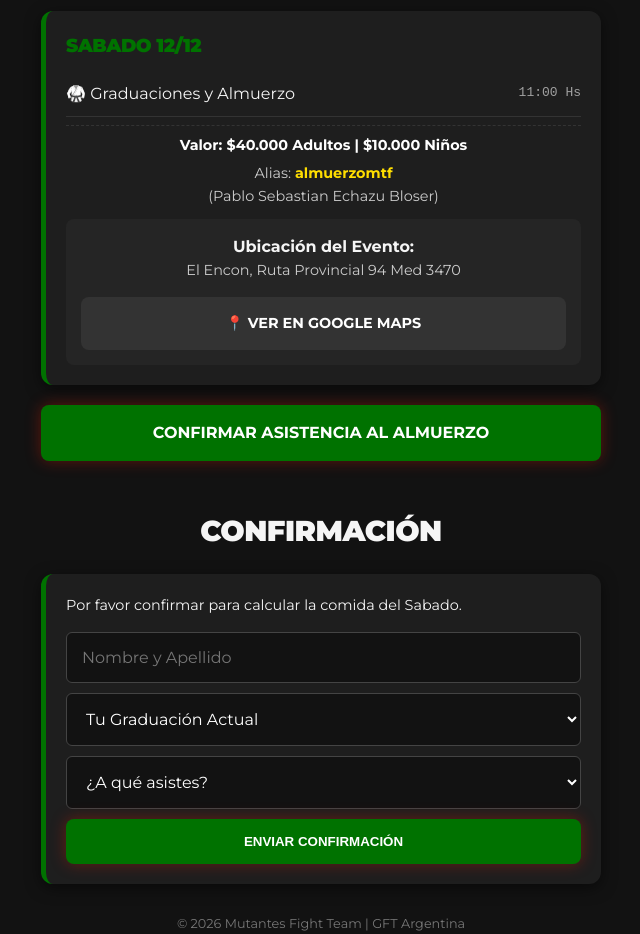
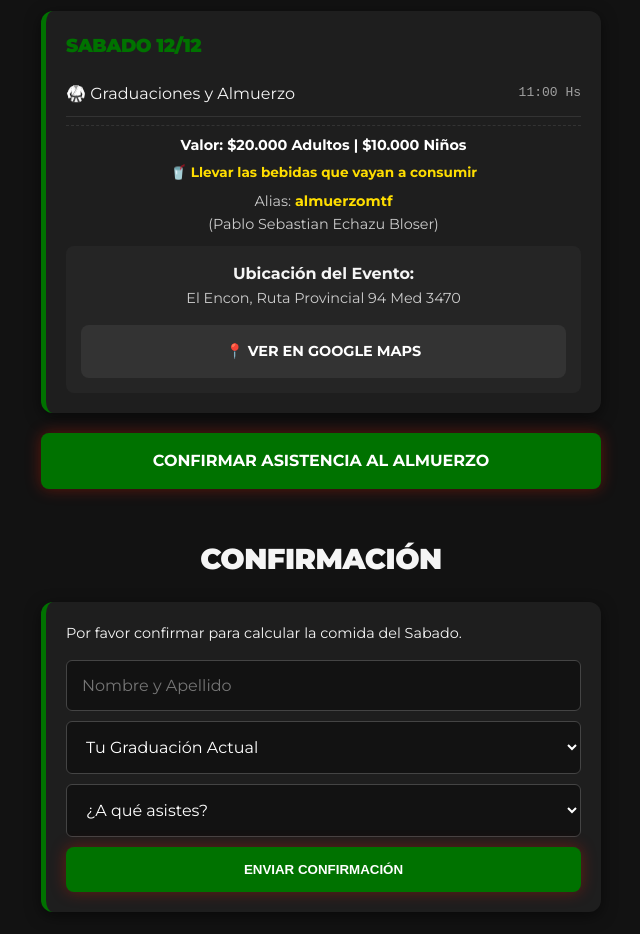
Before and after one commit to JorgeAA78/invitacion-mutantes, a plain HTML site: page index.html in a window 1280 px wide. Shown: the part 920-1854 px from the top of the page, without its empty margins (319-959 px from the left). Drawn offline with Linux system fonts and the light colour scheme.

Commit message:
Agregar aclaracion de llevar bebidas para el almuerzo y actualizar valores

```diff
--- a/index.html
+++ b/index.html
@@ -64,7 +64,10 @@
 
             <div
                 style="margin-top: 8px; font-size: 0.9rem; color: #ccc; text-align: center; border-top: 1px dashed #333; padding-top: 8px;">
-                <p style="margin-bottom: 5px; color: #fff; font-weight: bold;">Valor: $40.000 Adultos | $10.000 Niños
+                <p style="margin-bottom: 5px; color: #fff; font-weight: bold;">Valor: $20.000 Adultos | $10.000 Niños
+                </p>
+                <p style="margin-bottom: 6px; color: var(--accent-yellow); font-size: 0.85rem; font-weight: bold;">
+                    🥤 Llevar las bebidas que vayan a consumir
                 </p>
                 Alias: <strong style="color: var(--accent-yellow);">almuerzomtf</strong> <br>
                 (Pablo Sebastian Echazu Bloser)
```
